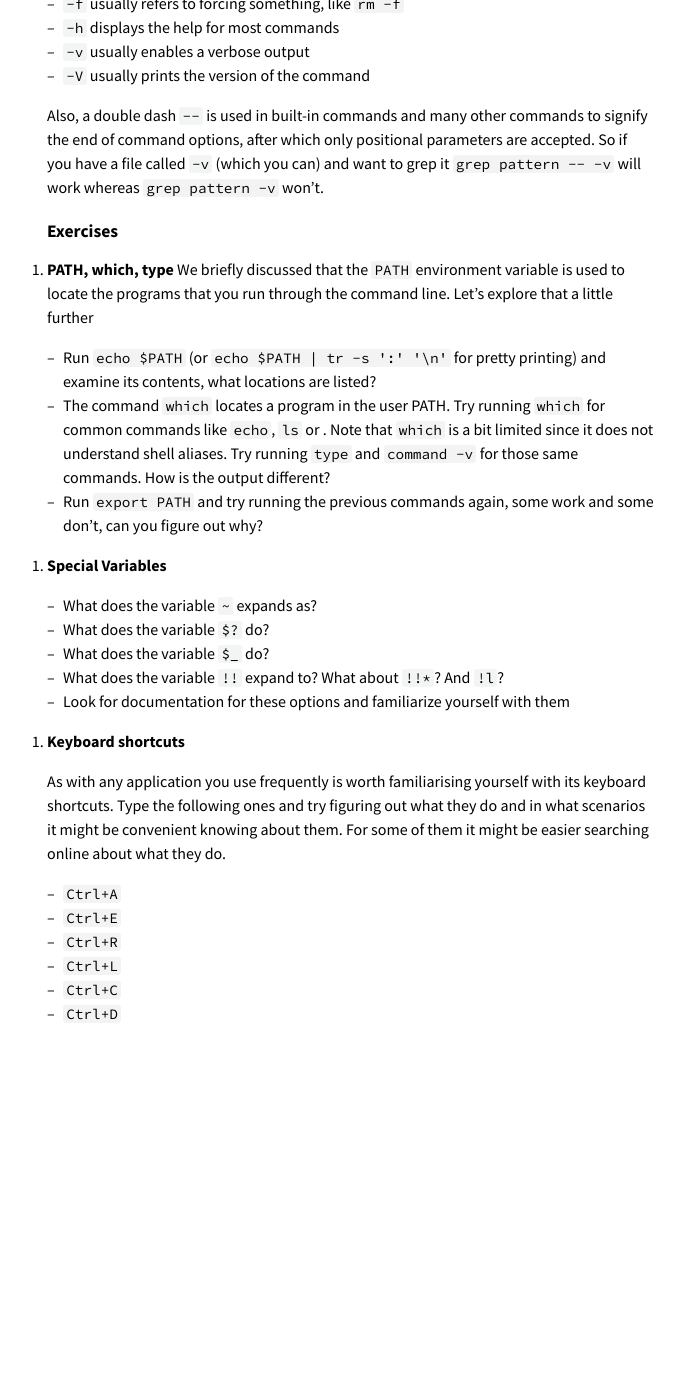
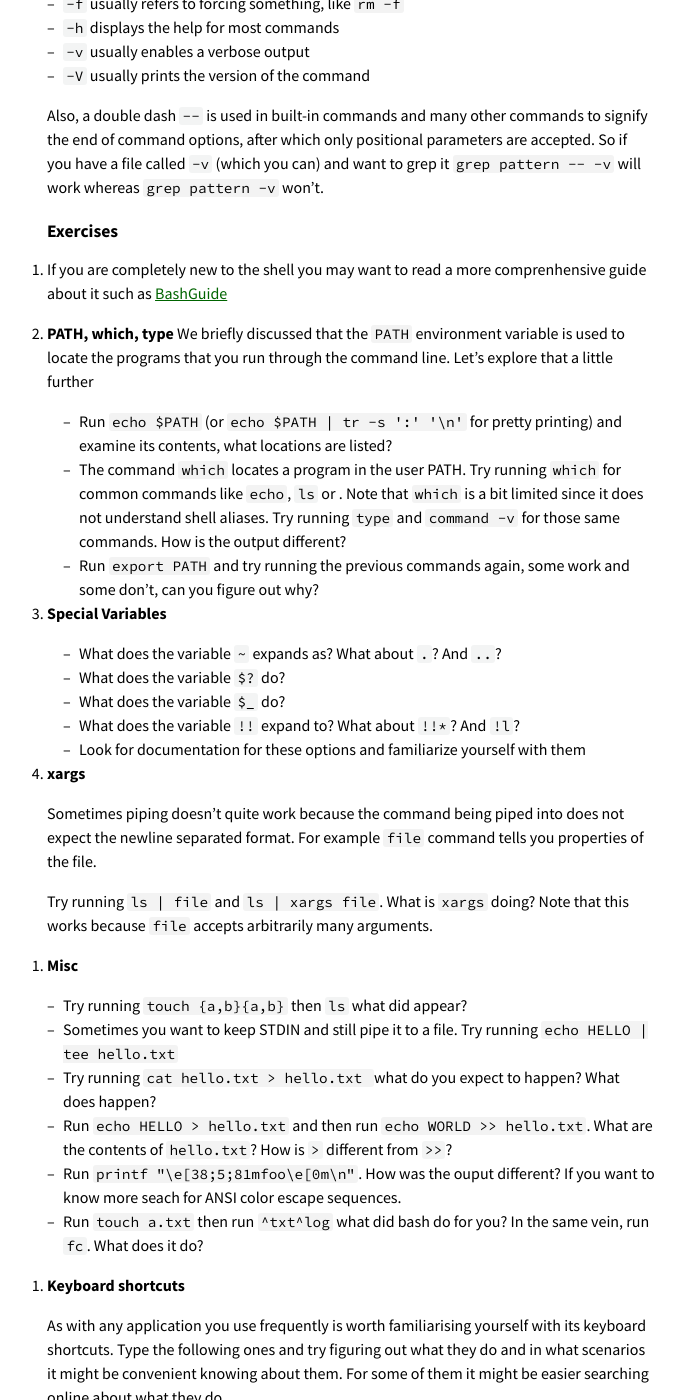
Before and after one commit to missing-semester-cn/missing-semester-cn.github.io, a Jekyll site: the page built from shell.md, in a window 1280 px wide and 1400 px high, scrolled down 4960 px. Shown: the whole window, without its empty margins (289-974 px from the left). Built offline with Jekyll 4.4.1, drawn with Linux system fonts in a browser that asks for light colours; before the commit the page ends 6018 px from its top, so only the background shows below that; some of the changed text lies outside the part shown.

Commit message:
Add extra exercises for shell

```diff
--- a/shell.md
+++ b/shell.md
@@ -251,28 +251,44 @@ Also, a double dash `--` is used in built-in commands and many other commands to
 
 ## Exercises
 
+1. If you are completely new to the shell you may want to read a more comprenhensive guide about it such as [BashGuide](http://mywiki.wooledge.org/BashGuide)
+
 1. **PATH, which, type**
 We briefly discussed that the `PATH` environment variable is used to locate the programs that you run through the command line. Let's explore that a little further
 
-- Run `echo $PATH` (or `echo $PATH | tr -s ':' '\n'` for pretty printing) and examine its contents, what locations are listed?
-- The command `which` locates a program in the user PATH. Try running `which` for common commands like `echo`, `ls` or . Note that `which` is a bit limited since it does not understand shell aliases. Try running `type` and `command -v` for those same commands. How is the output different?
-- Run `export PATH` and try running the previous commands again, some work and some don't, can you figure out why?
+    - Run `echo $PATH` (or `echo $PATH | tr -s ':' '\n'` for pretty printing) and examine its contents, what locations are listed?
+    - The command `which` locates a program in the user PATH. Try running `which` for common commands like `echo`, `ls` or . Note that `which` is a bit limited since it does not understand shell aliases. Try running `type` and `command -v` for those same commands. How is the output different?
+    - Run `export PATH` and try running the previous commands again, some work and some don't, can you figure out why?
 
-2. **Special Variables**
+1. **Special Variables**
 
-  - What does the variable `~` expands as?
-  - What does the variable `$?` do?
-  - What does the variable `$_` do?
-  - What does the variable `!!` expand to? What about `!!*`? And `!l`?
-  - Look for documentation for these options and familiarize yourself with them
+    - What does the variable `~` expands as? What about `.`? And `..`?
+    - What does the variable `$?` do?
+    - What does the variable `$_` do?
+    - What does the variable `!!` expand to? What about `!!*`? And `!l`?
+    - Look for documentation for these options and familiarize yourself with them
 
-3. **Keyboard shortcuts**
+1. **xargs**
+
+Sometimes piping doesn't quite work because the command being piped into does not expect the newline separated format. For example `file` command tells you properties of the file.
+
+Try running `ls | file` and `ls | xargs file`. What is `xargs` doing? Note that this works because `file` accepts arbitrarily many arguments.
+
+1. **Misc**
+
+- Try running `touch {a,b}{a,b}` then `ls` what did appear?
+- Sometimes you want to keep STDIN and still pipe it to a file. Try running `echo HELLO | tee hello.txt`
+- Try running `cat hello.txt > hello.txt ` what do you expect to happen? What does happen?
+- Run `echo HELLO > hello.txt` and then run `echo WORLD >> hello.txt`. What are the contents of `hello.txt`? How is `>` different from `>>`?
+- Run `printf "\e[38;5;81mfoo\e[0m\n"`. How was the ouput different? If you want to know more seach for  ANSI color escape sequences.
+- Run `touch a.txt` then run `^txt^log` what did bash do for you? In the same vein, run `fc`. What does it do?
+
+1. **Keyboard shortcuts**
 
 As with any application you use frequently is worth familiarising yourself with its keyboard shortcuts. Type the following ones and try figuring out what they do and in what scenarios it might be convenient knowing about them. For some of them it might be easier searching online about what they do.
 
-  - `Ctrl+A`
-  - `Ctrl+E`
+  - `Ctrl+A`, `Ctrl+E`
   - `Ctrl+R`
   - `Ctrl+L`
-  - `Ctrl+C`
-  - `Ctrl+D`
+  - `Ctrl+C`, `Ctrl+\` and  `Ctrl+D`
+  - `Ctrl+U` and `Ctrl+Y`
```
